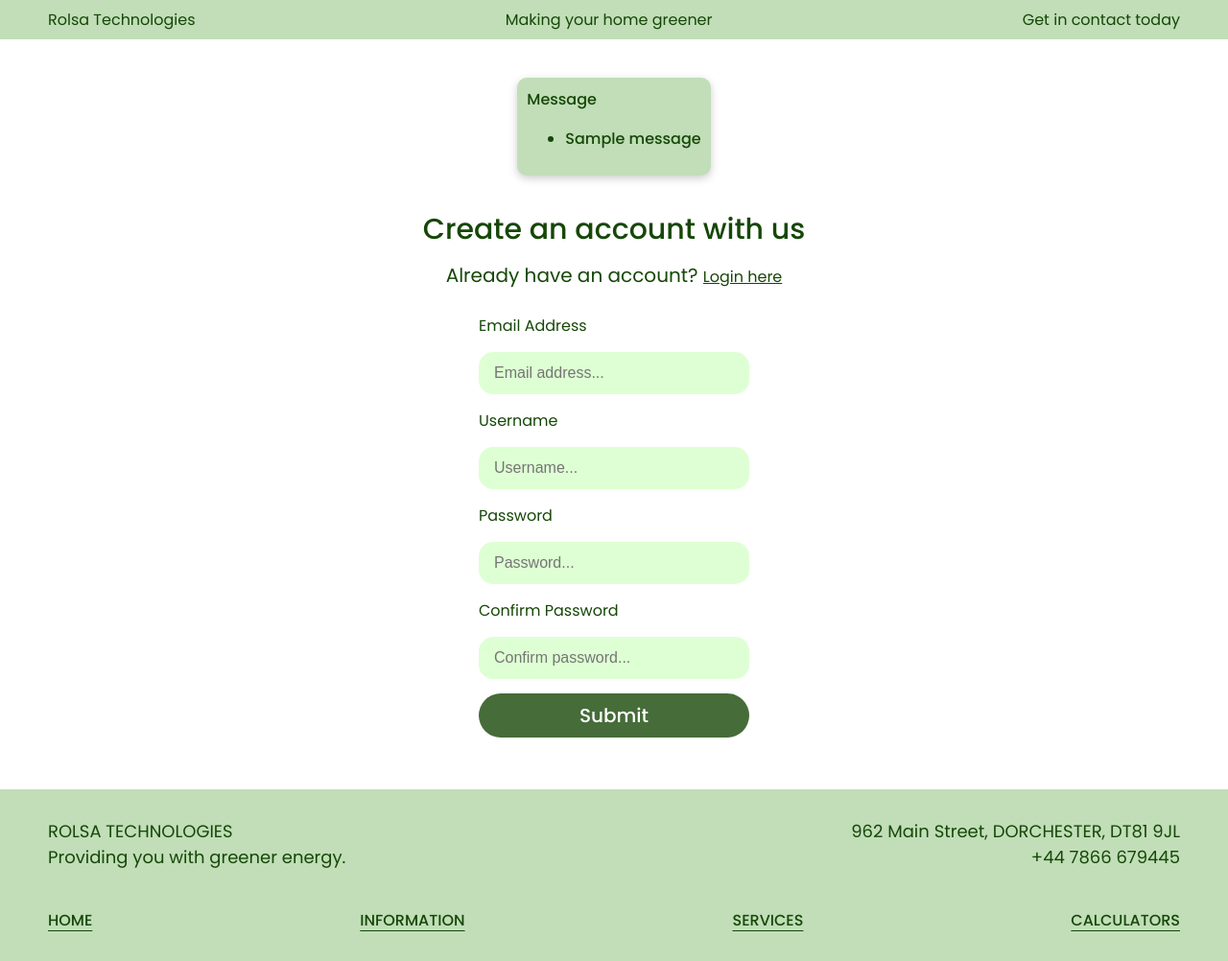
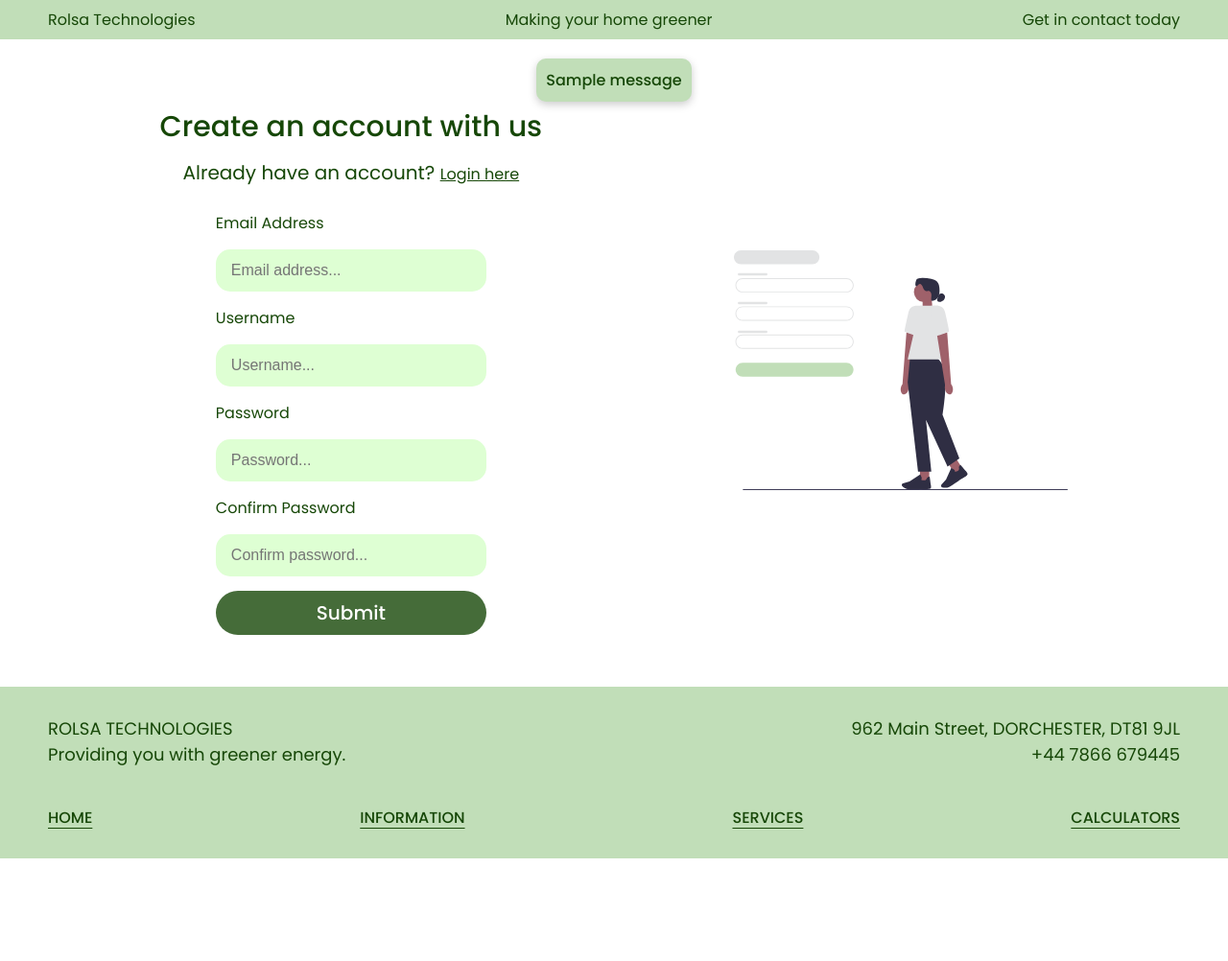
Before and after one commit to willrees23/RolsaTech, a Flask app: page /register in a window 1280 px wide. Shown: the part 95-1097 px from the top of the page at 96% size. After the commit the page ends 990 px from the top, so only its background shows below. Run offline with Flask 3, Linux system fonts and the light colour scheme; tables that the repository leaves empty hold one stand-in row (values such as "Sample post"); one stand-in notice (Sample message) is shown.

Commit message:
add SVG images

```diff
--- a/static/styles/main.css
+++ b/static/styles/main.css
@@ -55,6 +55,10 @@ body section {
 
 #body {
     min-height: 70vh;
+}
+
+#body:has(img.svg-img) {
+    gap: 200px;
 }
 
 #body:has(form.center), #body:has(div.center) {
@@ -260,7 +264,6 @@ input:disabled {
 #messages {
     display: flex;
     justify-content: center;
-    padding: 20px 0px 30px 0px;
 }
 
 #messages .card {
@@ -584,3 +587,18 @@ nav.navbar .right a#number {
     animation-duration: .3s;
     animation-timing-function: ease-in-out
 }
+
+.svg-img {
+    height: 250px;
+    display: none;
+}
+
+@media (min-width: 1000px) {
+    .svg-img {
+        display: block;
+    }
+}
+
+html {
+    visibility: visible;
+}
--- a/templates/common.html
+++ b/templates/common.html
@@ -3,6 +3,7 @@
 
 <head>
     <meta charset="UTF-8">
+    <style>html { visibility: hidden; }</style>
     <meta name="viewport" content="width=device-width, initial-scale=1.0">
     <link href="/static/styles/main.css" rel="stylesheet">
     <link href="/static/styles/font.css" rel="stylesheet">
@@ -72,7 +73,7 @@
             {% if user %}
             <a href="/account">
                 <button>
-                    {{ user.username }}
+                    Hello, {{ user.username }}
                 </button>
             </a>
             {% else %}
@@ -102,37 +103,27 @@
     <div id="messages">
         <div class="card transparent">
             <div>
-                <span>
-                    Message
-                </span>
-                <ul>
                     {% for message in messages %}
-                    <li>{{ message }}</li>
+                    {{ message }}
                     {% endfor %}
-                </ul>
             </div>
         </div>
     </div>
     {% endif %}
     {% endwith %}
-    {% if error %}
-    <div id="messages">
-        <div class="card card-error">
-            <div>
-                <span>
-                    Something went wrong...
-                </span>
-                <ul>
-                    <li>
-                        {{ error }}
-                    </li>
-                </ul>
+    <div id="body">
+
+        {% block body %}
+        {% if error %}
+        <div id="messages">
+            <div class="card card-error">
+
+                {{ error }}
+
             </div>
         </div>
-    </div>
-    {% endif %}
-    <div id="body">
-        {% block body %} {% endblock %}
+        {% endif %}
+        {% endblock %}
     </div>
     <div class="footer" id="footer">
         <div class="top-info">
--- a/templates/login.html
+++ b/templates/login.html
@@ -2,6 +2,7 @@
 {% block title %} Login {% endblock %}
 {% block body %}
 <form method="post" class="form center">
+    {{ super() }}
     <span class="title">
         Login to your account
         </span>
@@ -22,4 +23,5 @@
         <button>SUBMIT</button>
     </div>
 </form>
+<img class="svg-img" src="/static/images/signin.svg">
 {% endblock %}
--- a/templates/register.html
+++ b/templates/register.html
@@ -2,6 +2,7 @@
 {% block title %} Register {% endblock %}
 {% block body %}
 <form class="form center" method="post">
+    {{ super() }}
     <span class="title">
         Create an account with us
         </span>
@@ -27,4 +28,5 @@
         <button id="submit">Submit</button>
     </div>
 </form>
+<img class="svg-img" src="/static/images/signup.svg">
 {% endblock %}
```
Also changed, not shown: static/images/signin.svg (added), static/images/signup.svg (added).
